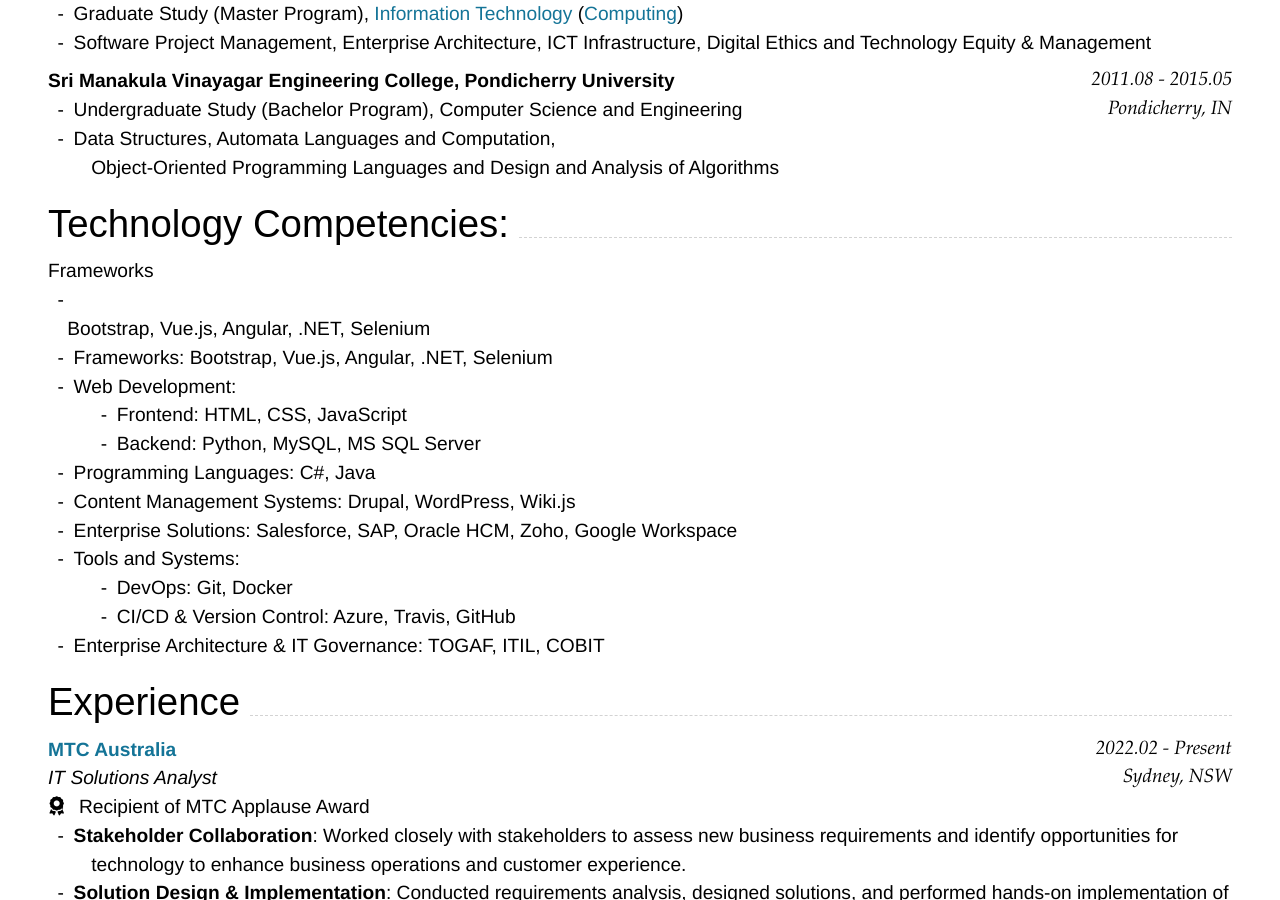
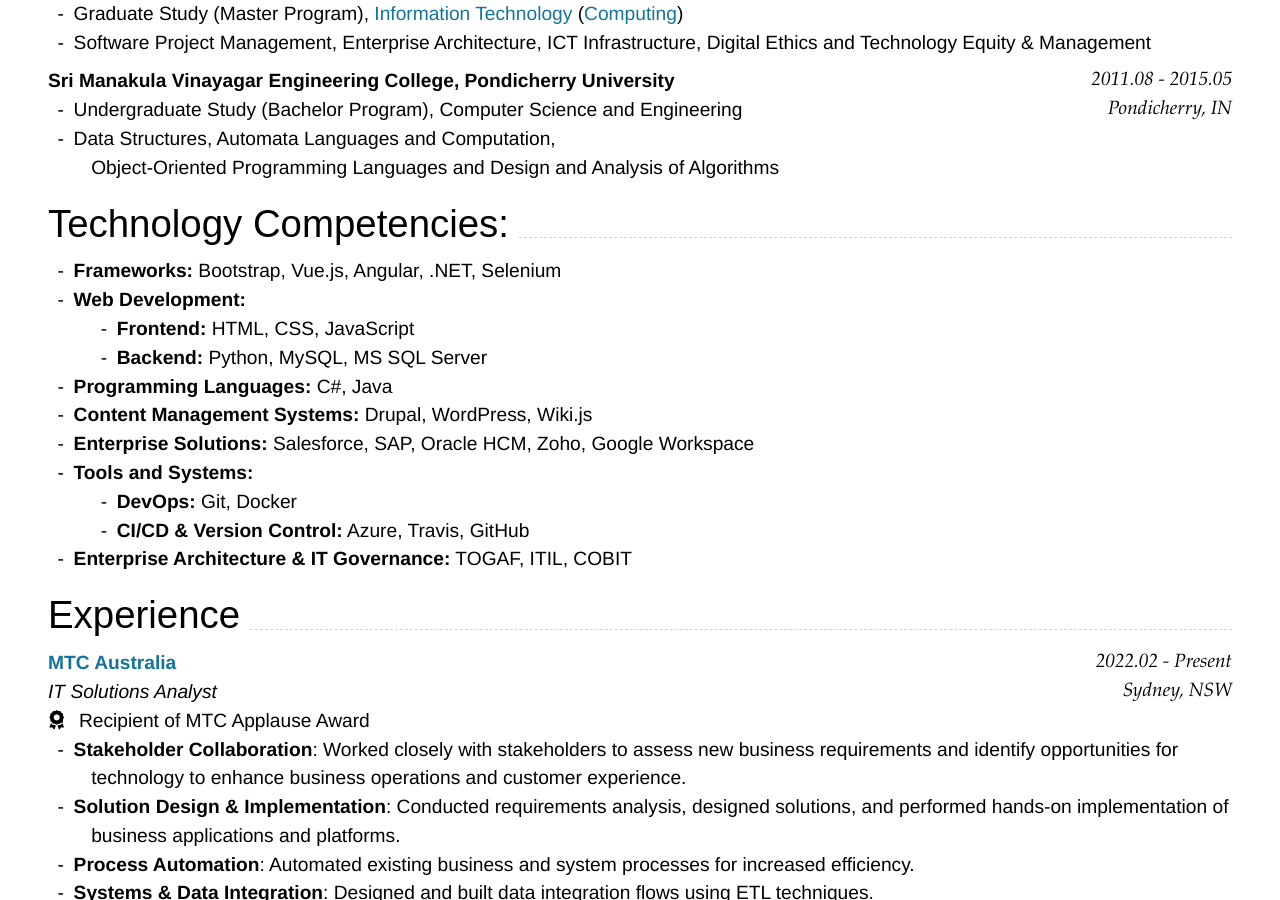
Before and after one commit to thedhanawada/me, a Jekyll site: the page built from index.md, in a window 1280 px wide and 900 px high, scrolled down 578 px. Built offline with Jekyll 4.4.1, drawn with Linux system fonts in a browser that asks for light colours; nearby versions of some CDN libraries.

Commit message:
Update index.md

```diff
--- a/index.md
+++ b/index.md
@@ -66,21 +66,18 @@ Pondicherry, IN
 
 ## Technology Competencies:
 
+- **Frameworks:** Bootstrap, Vue.js, Angular, .NET, Selenium
+- **Web Development:**
+  - **Frontend:** HTML, CSS, JavaScript
+  - **Backend:** Python, MySQL, MS SQL Server
+- **Programming Languages:** C#, Java
+- **Content Management Systems:** Drupal, WordPress, Wiki.js
+- **Enterprise Solutions:** Salesforce, SAP, Oracle HCM, Zoho, Google Workspace
+- **Tools and Systems:**
+  - **DevOps:** Git, Docker
+  - **CI/CD & Version Control:** Azure, Travis, GitHub
+- **Enterprise Architecture & IT Governance:** TOGAF, ITIL, COBIT
 
-### Frameworks
-- Bootstrap, Vue.js, Angular, .NET, Selenium
-
-* Frameworks: Bootstrap, Vue.js, Angular, .NET, Selenium
-* Web Development:
-  * Frontend: HTML, CSS, JavaScript
-  * Backend: Python, MySQL, MS SQL Server
-* Programming Languages: C#, Java
-* Content Management Systems: Drupal, WordPress, Wiki.js
-* Enterprise Solutions: Salesforce, SAP, Oracle HCM, Zoho, Google Workspace
-* Tools and Systems:
-  * DevOps: Git, Docker
-  * CI/CD & Version Control: Azure, Travis, GitHub
-* Enterprise Architecture & IT Governance: TOGAF, ITIL, COBIT
 
 ## Experience
 ### **[MTC Australia](https://mtcaustralia.com.au/){:target="_blank"}** `2022.02 - Present`
```
